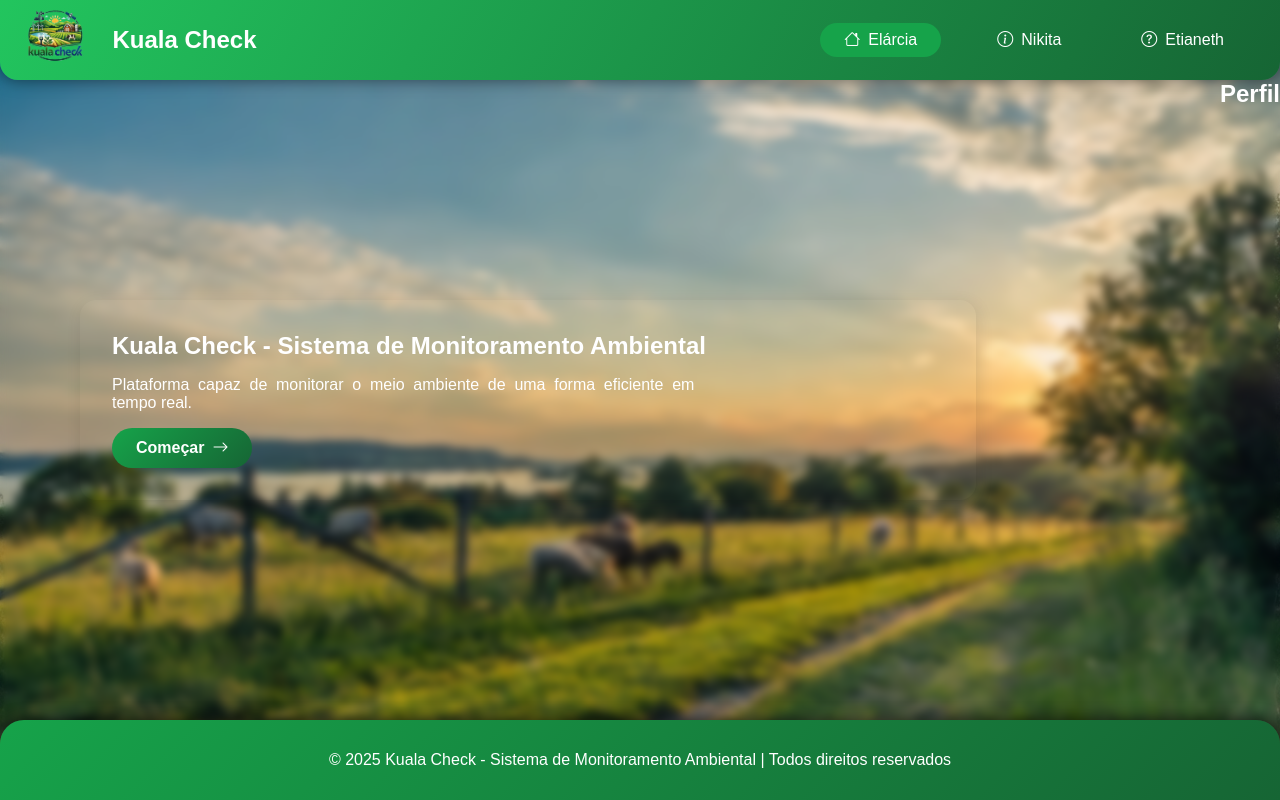
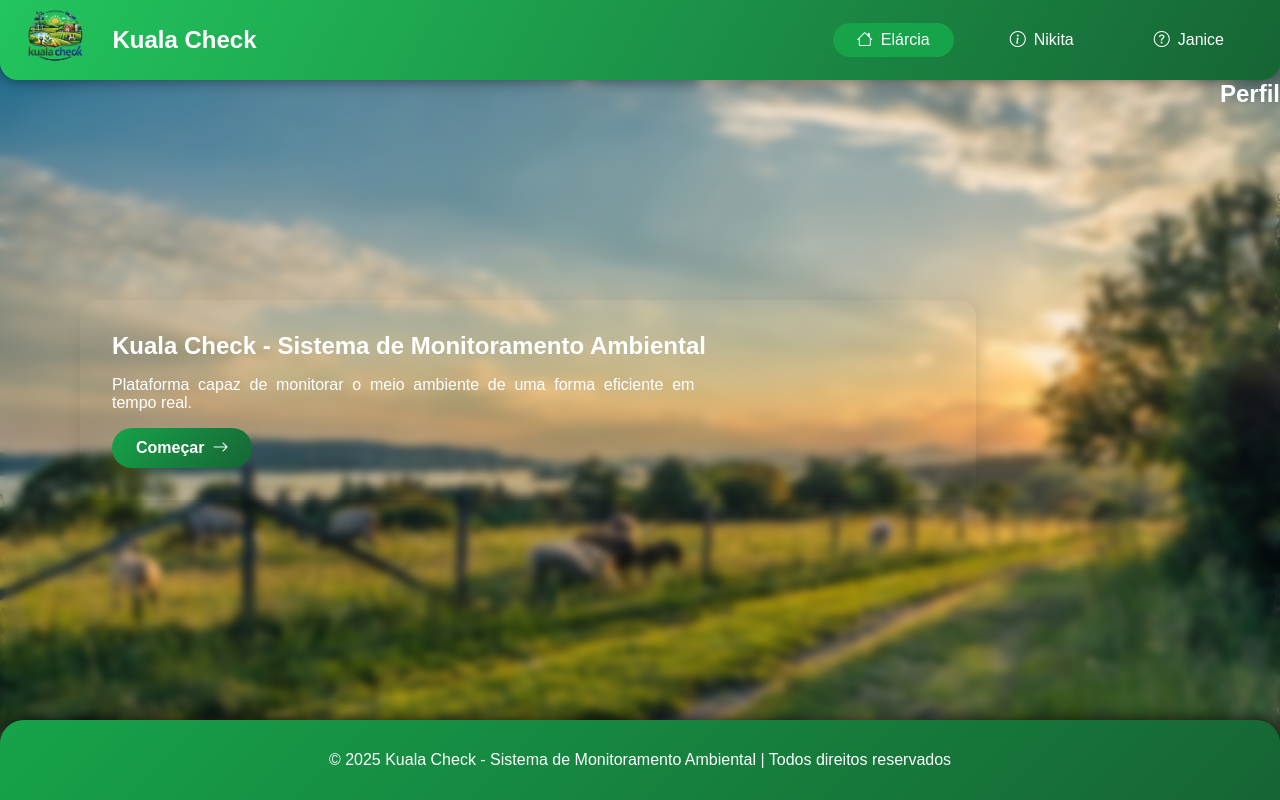
Before and after one commit to otinieldasilva24-dev/Kuala-Check, a website: page public/index.html in a window 1280 px wide. Drawn offline with Linux system fonts and the light colour scheme.

Commit message:
alterei um nome

```diff
--- a/public/index.html
+++ b/public/index.html
@@ -32,7 +32,7 @@
           </li>
           <li id="more" class="navigator">
             <i class="bi bi-question-circle"></i>
-             Etianeth
+             Janice
           </li>
         </ul>
       </nav>
```
